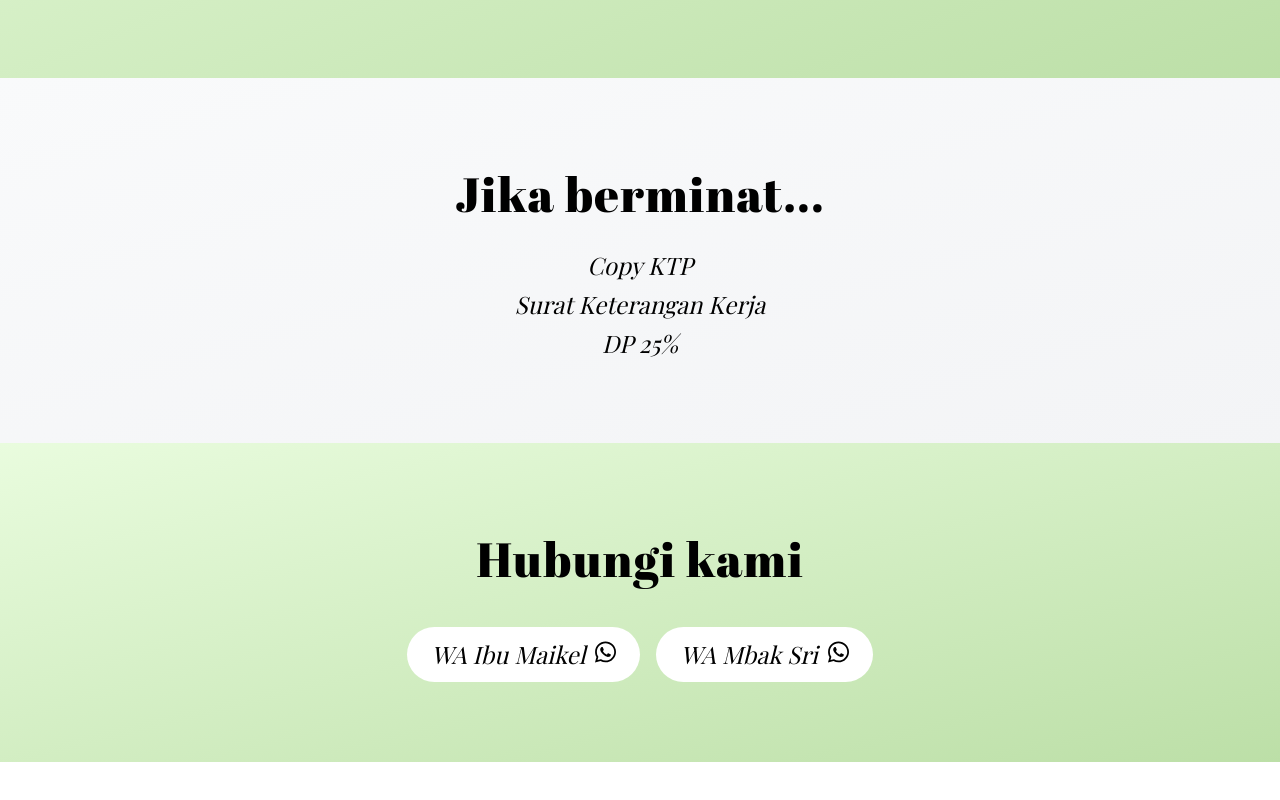
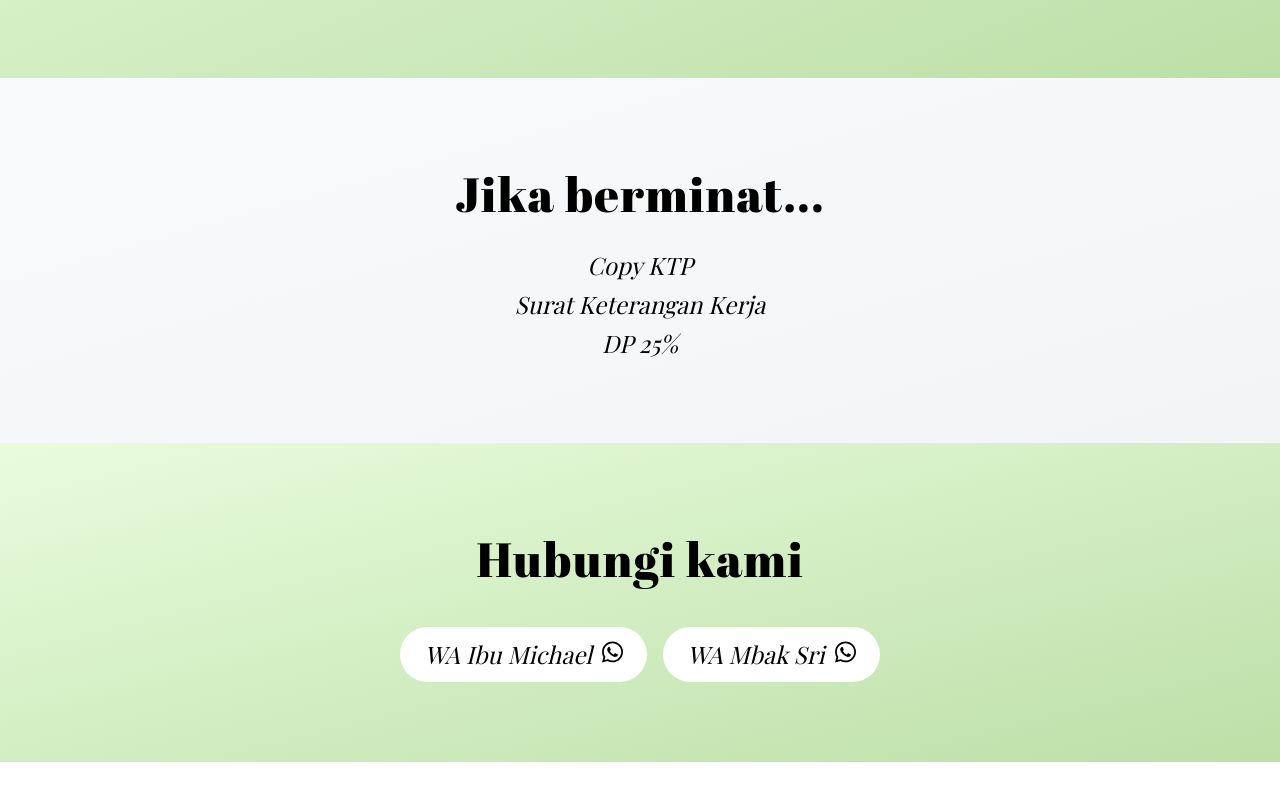
Before and after one commit to kostdarmo/kostdarmo.github.io, a SvelteKit app: page / in a window 1280 px wide. Shown: the part 2985-3785 px from the top of the page. Built offline with nearby package versions, Linux system fonts and the light colour scheme; a web font is replaced by a local one.

Commit message:
text: Michael

```diff
--- a/src/routes/+page.svelte
+++ b/src/routes/+page.svelte
@@ -72,7 +72,7 @@
         <ul class="md:text-2xl italic font-medium !leading-relaxed flex gap-4 md:justify-center">
           <li>
             <a class="px-6 py-2 hover:bg-[#3A5743] hover:text-emerald-50 group rounded-full bg-white inline-block mt-4" target="_blank" href="https://wa.me/+6285106123088">
-              WA Ibu Maikel
+              WA Ibu Michael
               <svg class="group-hover:fill-emerald-50 inline-block align-baseline ml-1" xmlns="http://www.w3.org/2000/svg" height="1em" viewBox="0 0 448 512"><!--! Font Awesome Free 6.4.2 by @fontawesome - https://fontawesome.com License - https://fontawesome.com/license (Commercial License) Copyright 2023 Fonticons, Inc. --><path d="M380.9 97.1C339 55.1 283.2 32 223.9 32c-122.4 0-222 99.6-222 222 0 39.1 10.2 77.3 29.6 111L0 480l117.7-30.9c32.4 17.7 68.9 27 106.1 27h.1c122.3 0 224.1-99.6 224.1-222 0-59.3-25.2-115-67.1-157zm-157 341.6c-33.2 0-65.7-8.9-94-25.7l-6.7-4-69.8 18.3L72 359.2l-4.4-7c-18.5-29.4-28.2-63.3-28.2-98.2 0-101.7 82.8-184.5 184.6-184.5 49.3 0 95.6 19.2 130.4 54.1 34.8 34.9 56.2 81.2 56.1 130.5 0 101.8-84.9 184.6-186.6 184.6zm101.2-138.2c-5.5-2.8-32.8-16.2-37.9-18-5.1-1.9-8.8-2.8-12.5 2.8-3.7 5.6-14.3 18-17.6 21.8-3.2 3.7-6.5 4.2-12 1.4-32.6-16.3-54-29.1-75.5-66-5.7-9.8 5.7-9.1 16.3-30.3 1.8-3.7.9-6.9-.5-9.7-1.4-2.8-12.5-30.1-17.1-41.2-4.5-10.8-9.1-9.3-12.5-9.5-3.2-.2-6.9-.2-10.6-.2-3.7 0-9.7 1.4-14.8 6.9-5.1 5.6-19.4 19-19.4 46.3 0 27.3 19.9 53.7 22.6 57.4 2.8 3.7 39.1 59.7 94.8 83.8 35.2 15.2 49 16.5 66.6 13.9 10.7-1.6 32.8-13.4 37.4-26.4 4.6-13 4.6-24.1 3.2-26.4-1.3-2.5-5-3.9-10.5-6.6z"/></svg>
             </a>
           </li>
```
